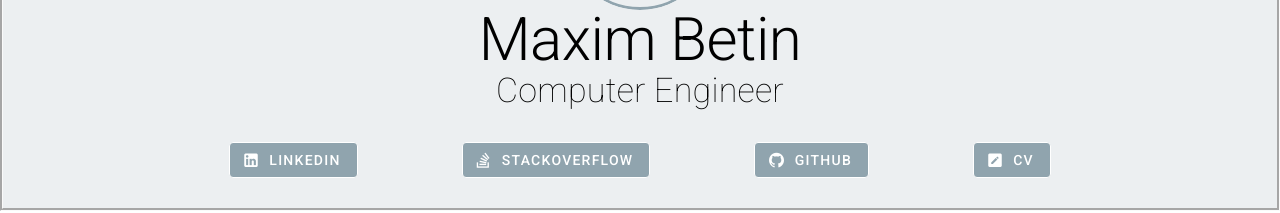
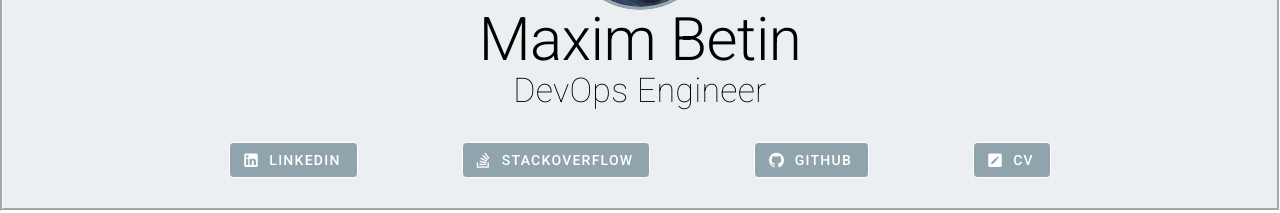
Before and after one commit to maximbetin/maxim-website, a Vue app: page / in a window 1280 px wide. Shown: the part 237-450 px from the top of the page. Built offline with nearby package versions, Linux system fonts and the light colour scheme; no server answers.

Commit message:
Change title

```diff
--- a/src/components/Presentation.vue
+++ b/src/components/Presentation.vue
@@ -14,7 +14,7 @@
         Maxim Betin
       </div>
       <div class="display-1 font-weight-thin black--text text-xs-center">
-        Computer Engineer
+        DevOps Engineer
       </div>
     </div>
 
```
